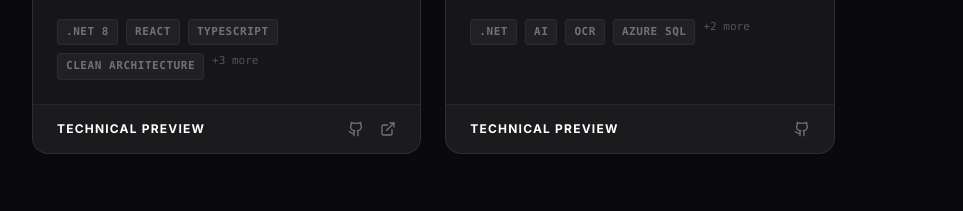
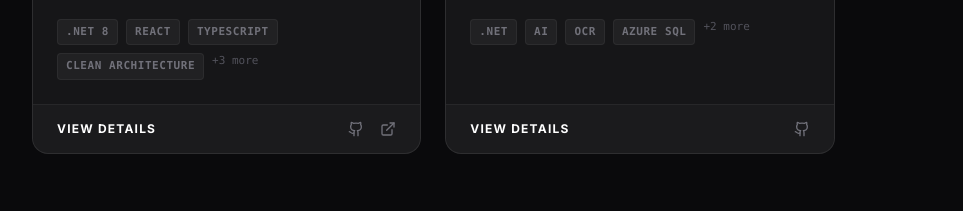
Before and after one commit to mohald-3/Portfolio-page, a React (Vite) app: page / in a window 1280 px wide. Shown: the part 2600-2811 px from the top of the page, without its empty margins (0-963 px from the left). Built offline with nearby package versions, Linux system fonts and the light colour scheme.

Commit message:
added links

```diff
--- a/components/ProjectCard.tsx
+++ b/components/ProjectCard.tsx
@@ -18,7 +18,7 @@ const ProjectCard: React.FC<ProjectCardProps> = ({ project }) => {
           <Link
             to={`/projects/${project.slug}`}
             className="p-2 text-zinc-400 hover:text-white bg-white/5 rounded-lg transition-all"
-            title="View Technical Preview"
+            title="View Details"
           >
             <ArrowUpRight className="w-5 h-5" />
           </Link>
@@ -48,7 +48,7 @@ const ProjectCard: React.FC<ProjectCardProps> = ({ project }) => {
           to={`/projects/${project.slug}`}
           className="text-xs font-bold text-white uppercase tracking-widest hover:text-purple-400 transition-colors"
         >
-          Technical Preview
+          View Details
         </Link>
         <div className="flex-grow"></div>
         {project.githubUrl && (
--- a/data/projects.ts
+++ b/data/projects.ts
@@ -60,6 +60,10 @@ export const projects: Project[] = [
       "Agile development and rapid prototyping in a hackathon environment.",
       "Integrating third-party AI/ML services into a .NET Core backend."
     ],
-    githubUrl: "https://github.com/mohald-3/FridgePalBE"
+    githubUrl: "https://github.com/mohald-3/FridgePalBE",
+    repositories: [
+      { label: "Frontend Repo", url: "https://github.com/mohald-3/FridgePalFE" },
+      { label: "Backend Repo", url: "https://github.com/mohald-3/FridgePalBE" }
+    ]
   }
 ];
--- a/pages/ProjectDetails.tsx
+++ b/pages/ProjectDetails.tsx
@@ -12,7 +12,7 @@ const ProjectDetails: React.FC = () => {
     if (!project) {
       navigate('/');
     } else {
-      document.title = `${project.title} | Technical Preview`;
+      document.title = `${project.title} | Project Details`;
     }
   }, [project, navigate]);
 
@@ -91,7 +91,7 @@ const ProjectDetails: React.FC = () => {
               <div className="inline-flex p-3 bg-purple-900/20 rounded-xl border border-purple-500/20">
                 <Info className="w-6 h-6 text-purple-400" />
               </div>
-              <h2 className="text-xl font-bold text-white uppercase tracking-wider font-mono">Technical Brief</h2>
+              <h2 className="text-xl font-bold text-white uppercase tracking-wider font-mono">Project Brief</h2>
               <div className="h-px w-12 bg-purple-500/50"></div>
             </div>
           </div>
@@ -160,7 +160,7 @@ const ProjectDetails: React.FC = () => {
               <div className="inline-flex p-3 bg-purple-900/20 rounded-xl border border-purple-500/20">
                 <ShieldCheck className="w-6 h-6 text-purple-400" />
               </div>
-              <h2 className="text-xl font-bold text-white uppercase tracking-wider font-mono">Critical Bottlenecks</h2>
+              <h2 className="text-xl font-bold text-white uppercase tracking-wider font-mono">Challenges</h2>
               <div className="h-px w-12 bg-purple-500/50"></div>
             </div>
           </div>
@@ -173,7 +173,7 @@ const ProjectDetails: React.FC = () => {
                 </div>
                 <div className="h-px w-full bg-white/5"></div>
                 <div>
-                  <h4 className="text-zinc-500 font-bold text-xs uppercase tracking-[0.2em] mb-3 font-mono">Engineering Response</h4>
+                  <h4 className="text-zinc-500 font-bold text-xs uppercase tracking-[0.2em] mb-3 font-mono">Solution</h4>
                   <p className="text-zinc-400 leading-relaxed">{c.solution}</p>
                 </div>
               </div>
```
